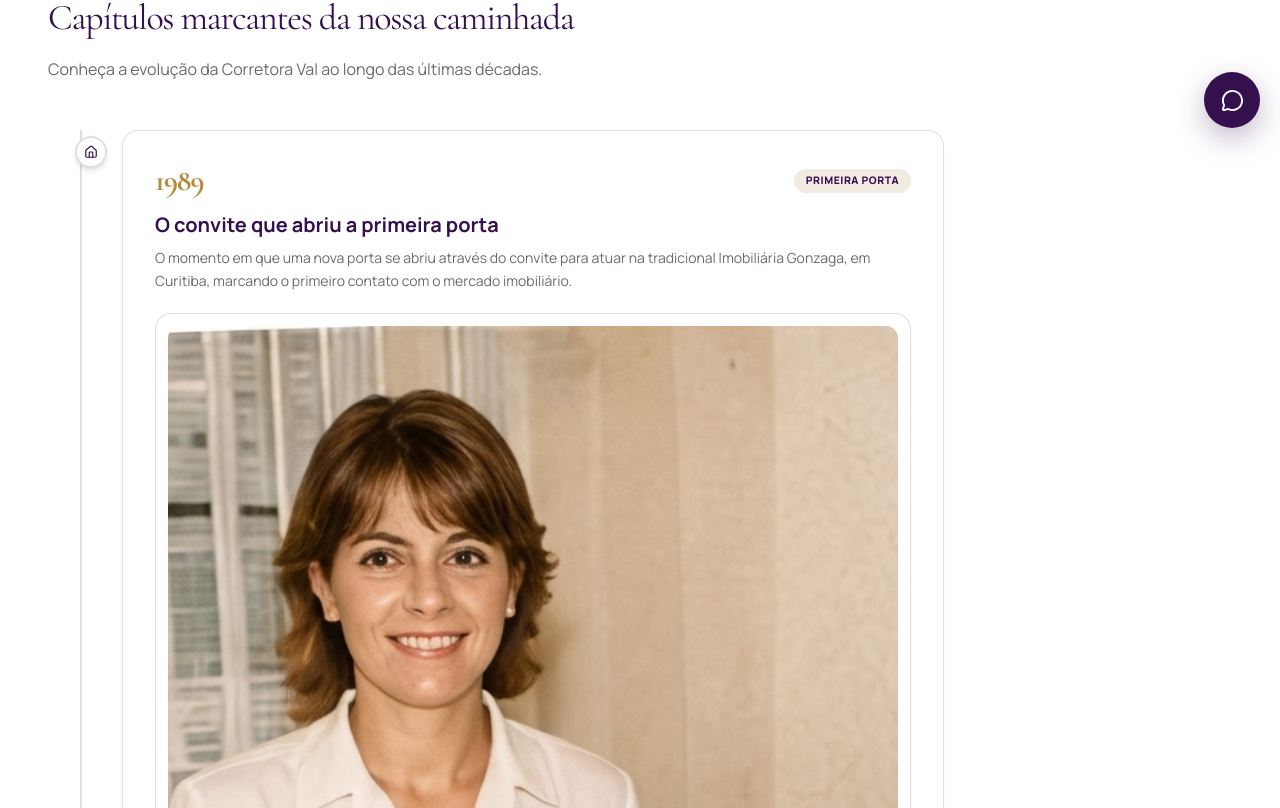
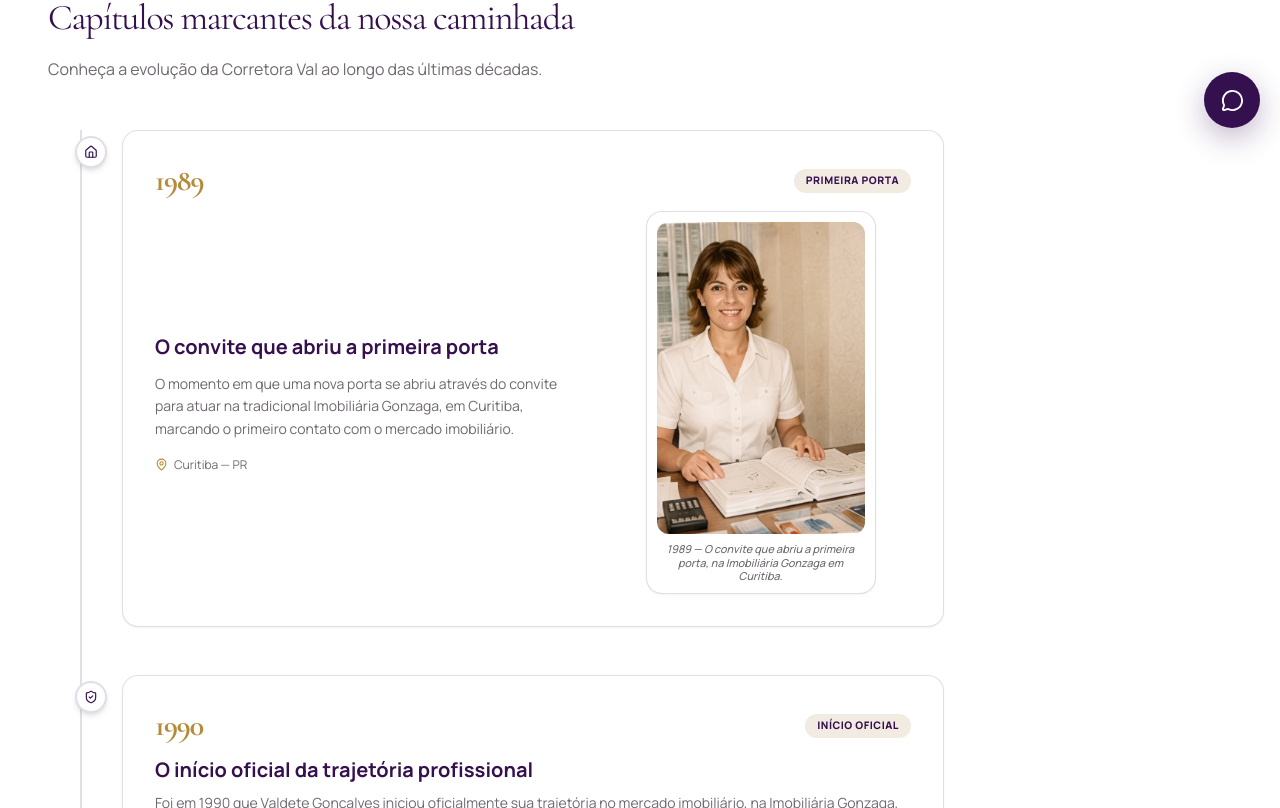
Before and after one commit to matheusferza/corretora-imobiliaria2, a Next.js app: page /memoria-viva in a window 1280 px wide. Shown: the part 652-1460 px from the top of the page. Built offline with nearby package versions, Linux system fonts and the light colour scheme; no server answers; the database is empty.

Commit message:
fix: reequilibra proporcoes de layout para fotos em orientacao retrato 2:3

```diff
--- a/src/app/(site)/quem-somos/page.tsx
+++ b/src/app/(site)/quem-somos/page.tsx
@@ -124,8 +124,8 @@ export default function QuemSomosPage() {
             </div>
 
             {/* Foto de Perfil Oficial & Identificação (Proporção 2:3 nativa 682x1024) */}
-            <div className="lg:col-span-5 space-y-6">
-              <div className="overflow-hidden rounded-3xl border border-[var(--gold-light)] bg-gradient-to-br from-[var(--surface-muted)] to-[var(--surface)] p-5 md:p-7 shadow-lg space-y-6">
+            <div className="lg:col-span-5 flex justify-center lg:block">
+              <div className="overflow-hidden rounded-3xl border border-[var(--gold-light)] bg-gradient-to-br from-[var(--surface-muted)] to-[var(--surface)] p-5 md:p-6 shadow-lg space-y-5 w-full max-w-[360px] lg:max-w-none">
                 <div className="relative aspect-[2/3] w-full overflow-hidden rounded-2xl bg-[var(--plum)]/10 shadow-inner">
                   <Image
                     src="/images/institutional/valdete-perfil.png"
@@ -133,25 +133,25 @@ export default function QuemSomosPage() {
                     fill
                     priority
                     className="object-cover object-top"
-                    sizes="(max-width: 768px) 100vw, 40vw"
+                    sizes="(max-width: 768px) 360px, 420px"
                   />
                   <div className="absolute inset-0 bg-gradient-to-t from-[var(--plum)]/75 via-transparent to-transparent" />
-                  <div className="absolute bottom-5 left-5 right-5 text-white">
-                    <p className="display text-2xl md:text-3xl font-bold leading-tight">
+                  <div className="absolute bottom-4 left-4 right-4 text-white">
+                    <p className="display text-2xl font-bold leading-tight">
                       Valdete Gonçalves de Melo
                     </p>
-                    <p className="text-xs font-extrabold tracking-wider text-[var(--gold-light)] uppercase mt-1">
+                    <p className="text-xs font-extrabold tracking-wider text-[var(--gold-light)] uppercase mt-0.5">
                       CRECI/SC 56372-F
                     </p>
                   </div>
                 </div>
 
                 <div className="flex items-center gap-3 pt-1">
-                  <div className="flex size-12 items-center justify-center rounded-full bg-[var(--plum)] text-[var(--gold)] shrink-0">
-                    <Award size={22} />
+                  <div className="flex size-11 items-center justify-center rounded-full bg-[var(--plum)] text-[var(--gold)] shrink-0">
+                    <Award size={20} />
                   </div>
                   <div>
-                    <h3 className="font-bold text-xl text-[var(--plum)]">
+                    <h3 className="font-bold text-lg text-[var(--plum)]">
                       Corretora Val
                     </h3>
                     <span className="text-xs text-[var(--gold)] font-bold uppercase tracking-wider block">
@@ -160,22 +160,22 @@ export default function QuemSomosPage() {
                   </div>
                 </div>
 
-                <div className="border-t pt-4 space-y-3">
+                <div className="border-t pt-3 space-y-2">
                   <div className="flex items-center gap-2 text-xs font-bold text-[var(--plum)]">
-                    <MapPin size={16} className="text-[var(--gold)] shrink-0" />{" "}
+                    <MapPin size={15} className="text-[var(--gold)] shrink-0" />{" "}
                     Balneário Camboriú & Camboriú — SC
                   </div>
                   <div className="flex items-center gap-2 text-xs font-bold text-[var(--plum)]">
-                    <Shield size={16} className="text-[var(--gold)] shrink-0" />{" "}
+                    <Shield size={15} className="text-[var(--gold)] shrink-0" />{" "}
                     Administração, Locação Anual, Temporada e Vendas
                   </div>
                 </div>
 
-                <div className="rounded-2xl bg-white p-5 border text-center space-y-1 shadow-xs">
-                  <span className="display text-2xl font-bold text-[var(--plum)]">
+                <div className="rounded-2xl bg-white p-4 border text-center space-y-0.5 shadow-xs">
+                  <span className="display text-xl font-bold text-[var(--plum)]">
                     Confiança que abre portas.
                   </span>
-                  <p className="text-xs text-[var(--gold)] font-extrabold uppercase tracking-wider">
+                  <p className="text-[0.65rem] text-[var(--gold)] font-extrabold uppercase tracking-wider">
                     Slogan Institucional
                   </p>
                 </div>
@@ -261,41 +261,40 @@ export default function QuemSomosPage() {
       </section>
 
       {/* ═══════════════════════════════════════════════════════════
-          SEÇÃO 4 — Família (Composição sem cortes) (Antiga Seção 3)
+          SEÇÃO 4 — Família (Composição equilibrada em retrato 2:3)
           ═══════════════════════════════════════════════════════════ */}
       <section className="py-20 md:py-28 bg-[var(--surface-muted)] border-y">
         <div className="shell">
           <div className="grid gap-12 lg:grid-cols-12 lg:gap-16 items-center">
-            {/* Foto da Família em Proporção 3:2 Nativa (1024x682) */}
-            <div className="lg:col-span-6">
-              <div className="overflow-hidden rounded-3xl border border-[var(--gold-light)] bg-white p-4 md:p-5 shadow-lg space-y-4">
+            {/* Foto da Família em Proporção 2:3 Nativa com largura contida */}
+            <div className="lg:col-span-5 flex justify-center">
+              <div className="overflow-hidden rounded-3xl border border-[var(--gold-light)] bg-white p-4 shadow-lg space-y-3 w-full max-w-[340px] lg:max-w-sm">
                 <div className="relative aspect-[2/3] w-full overflow-hidden rounded-2xl bg-neutral-100 shadow-sm">
                   <Image
                     src="/images/institutional/valdete-familia.jpg"
                     alt="Valdete Gonçalves de Melo, seu filho Felipe Cesar e seu neto Kauan Enrique com vista panorâmica para o skyline de Balneário Camboriú"
                     fill
                     className="object-cover object-center"
-                    sizes="(max-width: 768px) 100vw, (max-width: 1200px) 50vw, 600px"
+                    sizes="(max-width: 768px) 340px, 380px"
                   />
                 </div>
                 <div className="px-2 pb-1 text-center">
                   <span className="eyebrow text-[var(--gold)] block">
                     Família & Continuidade
                   </span>
-                  <p className="display text-xl md:text-2xl text-[var(--plum)] font-bold mt-1">
+                  <p className="display text-xl text-[var(--plum)] font-bold mt-1">
                     Três gerações unidas pelo cuidado
                   </p>
-                  <p className="text-xs text-[var(--ink-soft)] mt-1 max-w-md mx-auto">
+                  <p className="text-xs text-[var(--ink-soft)] mt-1">
                     Valdete, seu filho Felipe e seu neto Kauan — unindo
-                    experiência, inovação e o compromisso ético da Corretora Val
-                    em Balneário Camboriú.
+                    experiência, inovação e compromisso ético.
                   </p>
                 </div>
               </div>
             </div>
 
             {/* Texto da Seção Família */}
-            <div className="lg:col-span-6 space-y-5">
+            <div className="lg:col-span-7 space-y-5">
               <span className="text-xs font-extrabold tracking-[0.14em] text-[var(--gold)] uppercase block">
                 Nossa Família
               </span>
--- a/src/components/institutional/timeline.tsx
+++ b/src/components/institutional/timeline.tsx
@@ -102,6 +102,46 @@ export function Timeline({
                 )}
               </div>
 
+              {item.image ? (
+                <div className="grid gap-6 md:grid-cols-12 items-center">
+                  <div className="md:col-span-7 space-y-3">
+                    <h3 className="text-xl font-bold text-[var(--plum)]">
+                      {item.title}
+                    </h3>
+
+                    <p className="text-sm text-[var(--ink-soft)] leading-relaxed">
+                      {item.description}
+                    </p>
+
+                    {item.location && (
+                      <div className="pt-1 flex items-center gap-1.5 text-xs text-[var(--ink-soft)]">
+                        <MapPin size={13} className="text-[var(--gold)]" />
+                        <span>{item.location}</span>
+                      </div>
+                    )}
+                  </div>
+
+                  <div className="md:col-span-5 flex justify-center">
+                    <div className="overflow-hidden rounded-2xl border border-[var(--gold-light)] bg-[var(--surface)] p-2.5 shadow-xs w-full max-w-[200px] md:max-w-[230px]">
+                      <div className="relative aspect-[2/3] w-full overflow-hidden rounded-xl bg-neutral-100 shadow-inner">
+                        <Image
+                          src={item.image.src}
+                          alt={item.image.alt}
+                          fill
+                          className="object-cover"
+                          sizes="(max-width: 768px) 200px, 230px"
+                        />
+                      </div>
+                      {item.image.caption && (
+                        <p className="mt-2 text-center text-[0.68rem] font-medium text-[var(--ink-soft)] italic leading-tight">
+                          {item.image.caption}
+                        </p>
+                      )}
+                    </div>
+                  </div>
+                </div>
+              ) : (
+                <>
                   <h3 className="text-xl font-bold text-[var(--plum)] mb-2">
                     {item.title}
                   </h3>
@@ -110,31 +150,13 @@ export function Timeline({
                     {item.description}
                   </p>
 
-              {/* Foto do Marco Histórico (proporção 3:2 nativa 1024x682) */}
-              {item.image && (
-                <div className="mt-5 overflow-hidden rounded-2xl border border-[var(--gold-light)] bg-[var(--surface)] p-3 shadow-xs">
-                  <div className="relative aspect-[2/3] w-full overflow-hidden rounded-xl bg-neutral-100">
-                    <Image
-                      src={item.image.src}
-                      alt={item.image.alt}
-                      fill
-                      className="object-cover"
-                      sizes="(max-width: 768px) 100vw, (max-width: 1200px) 70vw, 600px"
-                    />
-                  </div>
-                  {item.image.caption && (
-                    <p className="mt-2.5 text-center text-xs font-medium text-[var(--ink-soft)] italic">
-                      {item.image.caption}
-                    </p>
-                  )}
-                </div>
-              )}
-
                   {item.location && (
                     <div className="mt-4 flex items-center gap-1.5 text-xs text-[var(--ink-soft)]">
                       <MapPin size={13} className="text-[var(--gold)]" />
                       <span>{item.location}</span>
                     </div>
+                  )}
+                </>
               )}
             </div>
           </div>
```
Lines whose indentation alone changed are shown as unchanged.
